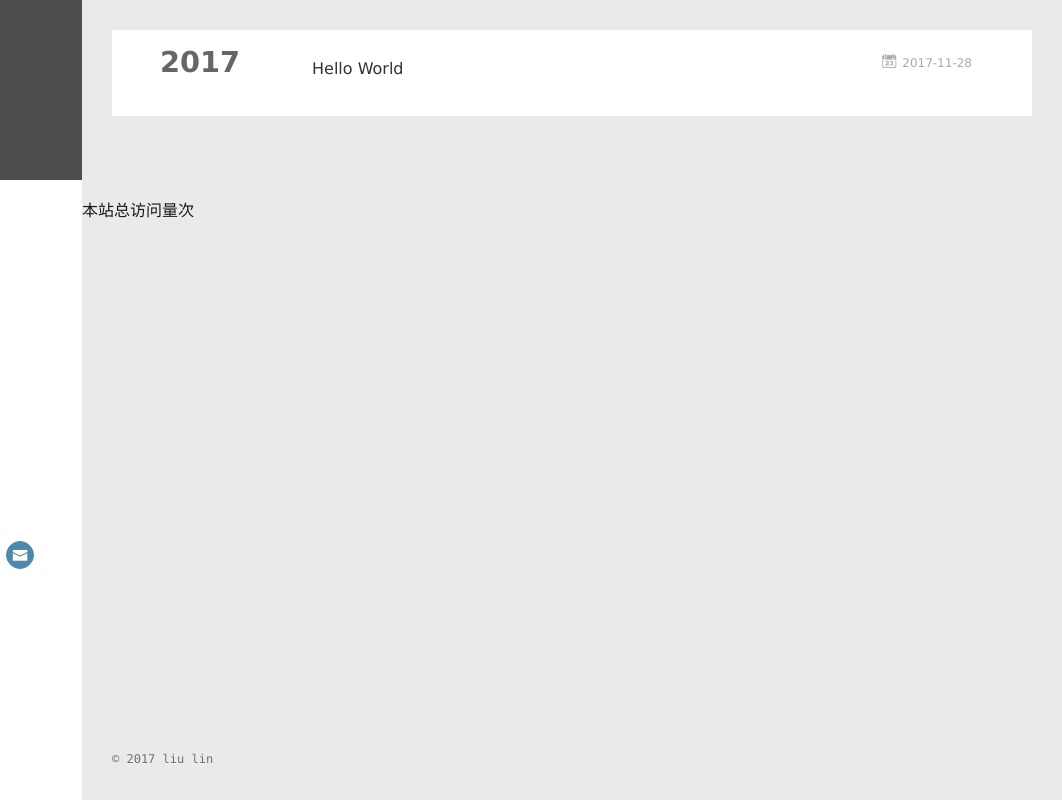
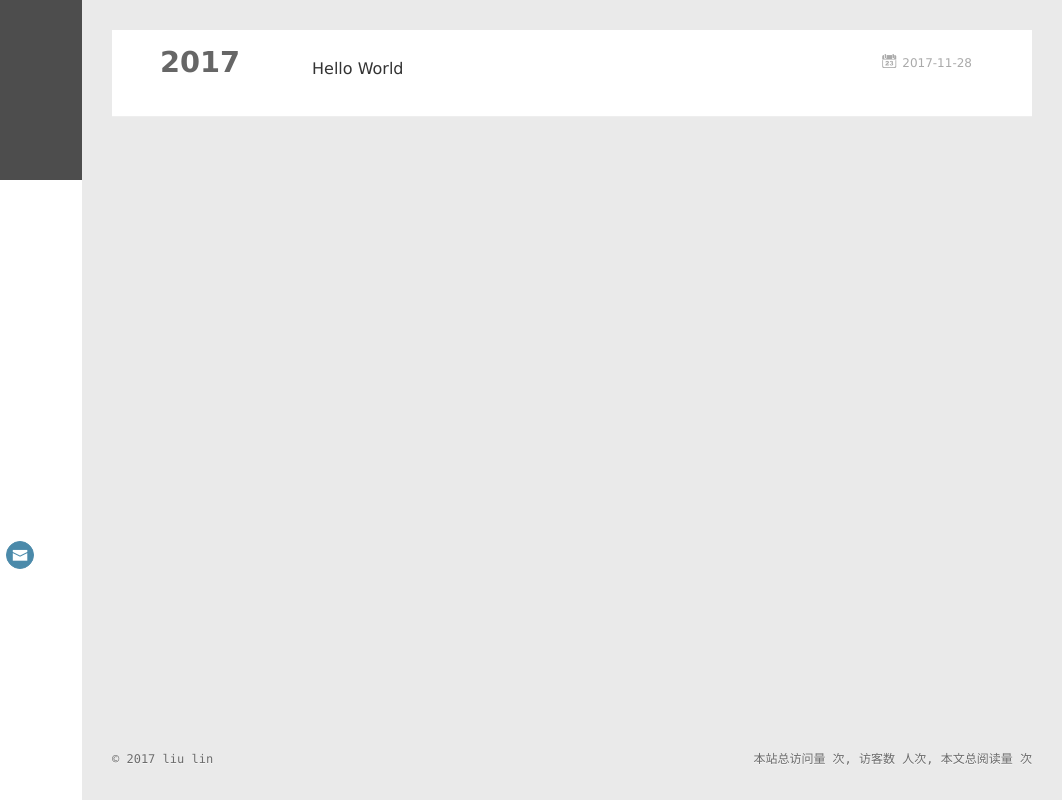
Before and after one commit to ll1615/ll1615.github.io, a plain HTML site: page archives/index.html in a window 1280 px wide. Shown: the full height of the page, 218-1280 px from the left. Drawn offline with Linux system fonts and the light colour scheme; some packages are replaced by stand-ins of ours; a script that the page names is missing.

Commit message:
Site updated: 2017-12-19 21:27:02

```diff
--- a/archives/index.html
+++ b/archives/index.html
@@ -204,7 +204,8 @@
           </div>
         </div>
       </div>
-      <footer id="footer">
+      <script async src="//dn-lbstatics.qbox.me/busuanzi/2.3/busuanzi.pure.mini.js"></script>
+<footer id="footer">
     <div class="outer">
         <div id="footer-info">
             <div class="footer-left">
@@ -213,14 +214,12 @@
                     liu lin
             </div>
             <div class="footer-right">
+                本站总访问量 <span id="busuanzi_value_site_pv"></span> 次, 访客数 <span id="busuanzi_value_site_uv"></span> 人次, 本文总阅读量 <span id="busuanzi_value_page_pv"></span> 次
                 <!--<a href="http://hexo.io/" target="_blank">Hexo</a>  Theme <a href="https://github.com/litten/hexo-theme-yilia" target="_blank">Yilia</a> by Litten-->
             </div>
         </div>
     </div>
 </footer>
-
-<script async src="//dn-lbstatics.qbox.me/busuanzi/2.3/busuanzi.pure.mini.js"></script>
-<span id="busuanzi_container_site_pv">本站总访问量<span id="busuanzi_value_site_pv"></span>次</span>
     </div>
     <script>
 	var yiliaConfig = {
```
Also changed, not shown: 2017/11/28/hello-world/index.html (+3 -4 lines), archives/2017/11/index.html (+3 -4 lines), archives/2017/index.html (+3 -4 lines), index.html (+3 -4 lines).
